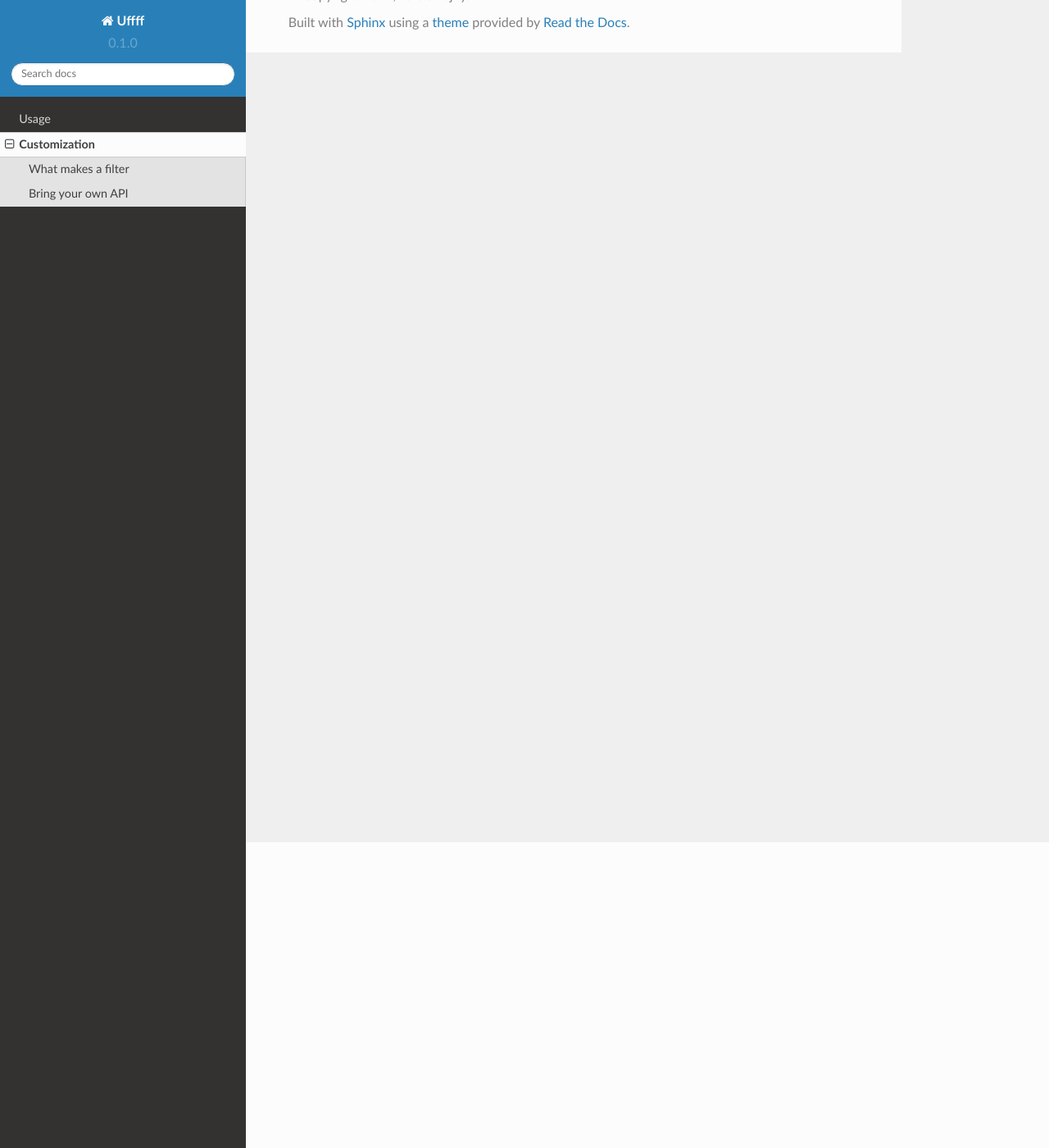
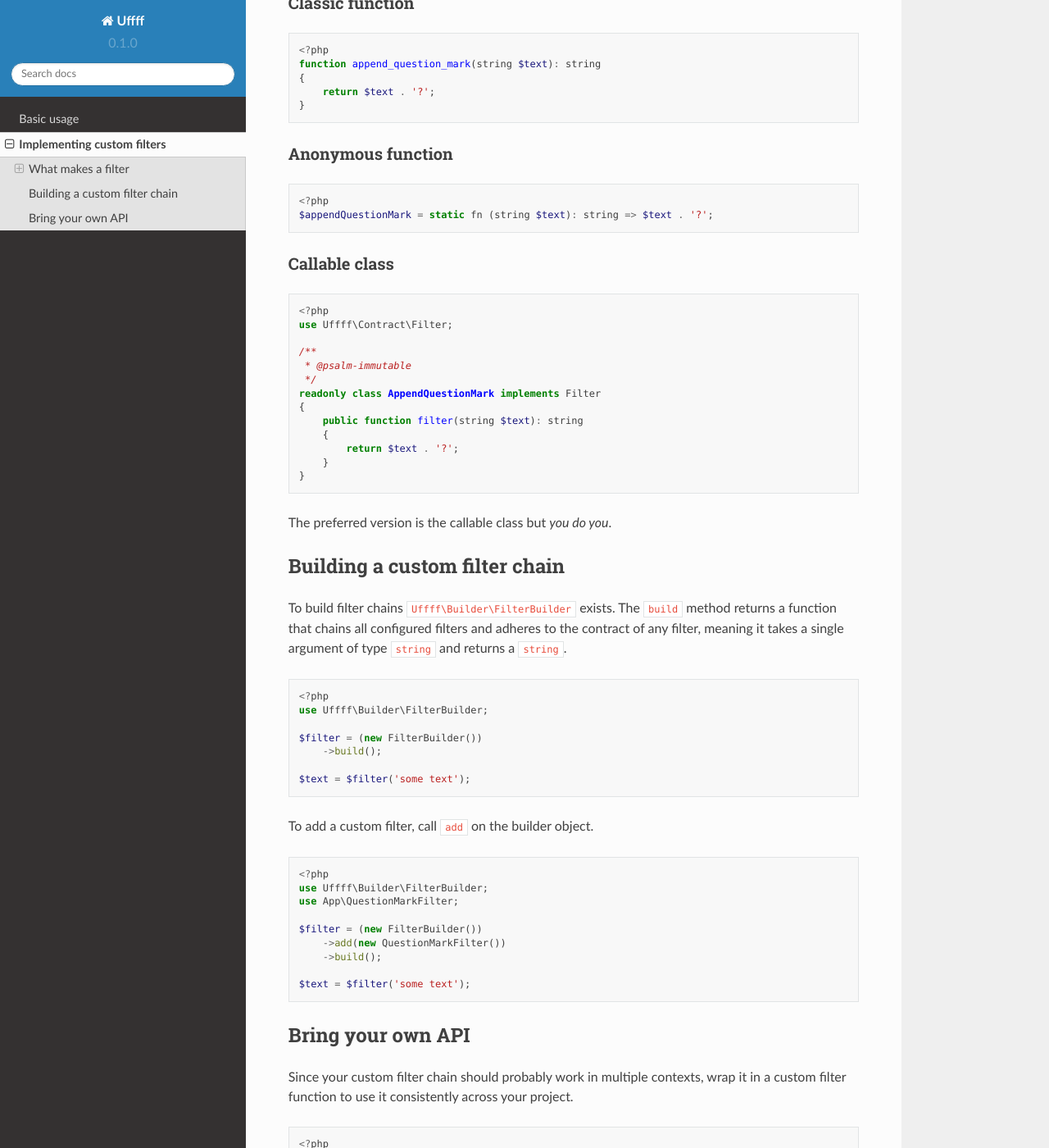
Before and after one commit to lstrojny/uffff, a Sphinx documentation site: the page built from docs/source/customization.rst, in a window 1280 px wide and 1400 px high, scrolled down 373 px. Shown: the whole window at 82% size. Built offline with Sphinx 7.4.7 and the Read the Docs theme 2.0.0, drawn with Linux system fonts in a browser that asks for light colours; some of the changed text lies outside the part shown.

Commit message:
First docs version

```diff
--- a/composer.json
+++ b/composer.json
@@ -18,7 +18,7 @@
         "veewee/composer-run-parallel": "^1.2",
         "rregeer/phpunit-coverage-check": "^0.3.1",
         "slevomat/coding-standard": "^8.8",
-        "steos/quickcheck": "*"
+        "steos/quickcheck": "^v2.0"
     },
     "license": "MIT",
     "autoload": {
--- a/docs/source/conf.py
+++ b/docs/source/conf.py
@@ -34,3 +34,7 @@ html_theme = 'sphinx_rtd_theme'
 
 # -- Options for EPUB output
 epub_show_urls = 'footnote'
+
+highlight_options = {
+  'php': {'startinline': True},
+}
--- a/docs/source/customization.rst
+++ b/docs/source/customization.rst
@@ -1,10 +1,116 @@
-Customization
-=============
-
+Implementing custom filters
+===========================
 
 What makes a filter
 -------------------
 
+A filter is a pure function [#]_ that takes a ``string`` and returns a ``string``. There are three ways to implement
+them.
+
+.. [#] "pure" as in *identical arguments must produce identical return values and the function cannot have side-effects*
+
+
+Classic function
+~~~~~~~~~~~~~~~~
+
+.. code-block:: php
+
+    <?php
+    function append_question_mark(string $text): string
+    {
+        return $text . '?';
+    }
+
+Anonymous function
+~~~~~~~~~~~~~~~~~~
+
+.. code-block:: php
+
+    <?php
+    $appendQuestionMark = static fn (string $text): string => $text . '?';
+
+Callable class
+~~~~~~~~~~~~~~
+
+.. code-block:: php
+
+    <?php
+    use Uffff\Contract\Filter;
+
+    /**
+     * @psalm-immutable
+     */
+    readonly class AppendQuestionMark implements Filter
+    {
+        public function filter(string $text): string
+        {
+            return $text . '?';
+        }
+    }
+
+The preferred version is the callable class but *you do you*.
+
+Building a custom filter chain
+------------------------------
+
+To build filter chains ``Uffff\Builder\FilterBuilder`` exists. The ``build`` method returns a function that chains
+all configured filters and adheres to the contract of any filter, meaning it takes a single argument of type ``string``
+and returns a ``string``.
+
+.. code-block:: php
+
+    <?php
+    use Uffff\Builder\FilterBuilder;
+
+    $filter = (new FilterBuilder())
+        ->build();
+
+    $text = $filter('some text');
+
+To add a custom filter, call ``add`` on the builder object.
+
+.. code-block:: php
+
+    <?php
+    use Uffff\Builder\FilterBuilder;
+    use App\QuestionMarkFilter;
+
+    $filter = (new FilterBuilder())
+        ->add(new QuestionMarkFilter())
+        ->build();
+
+    $text = $filter('some text');
 
 Bring your own API
 ------------------
+
+Since your custom filter chain should probably work in multiple contexts, wrap it in a custom filter function to
+use it consistently across your project.
+
+.. code-block:: php
+
+    <?php
+    namespace App;
+
+    use Uffff\Builder\FilterBuilder;
+    use App\QuestionMarkFilter;
+
+    function questionable_unicode(string $text): string
+    {
+        static $filter = null;
+
+        $filter ??= (new FilterBuilder())
+            ->add(new QuestionMarkFilter())
+            ->build();
+
+        return $filter($text);
+    }
+
+    function questionable_unicode_or_null(?string $text)
+    {
+        if ($text === null) {
+            return null;
+        }
+
+        return questionable_unicode($text);
+    }
```
Also changed, not shown: docs/source/index.rst (+8 -0 lines), docs/source/usage.rst (+62 -2 lines), 12 other files.
